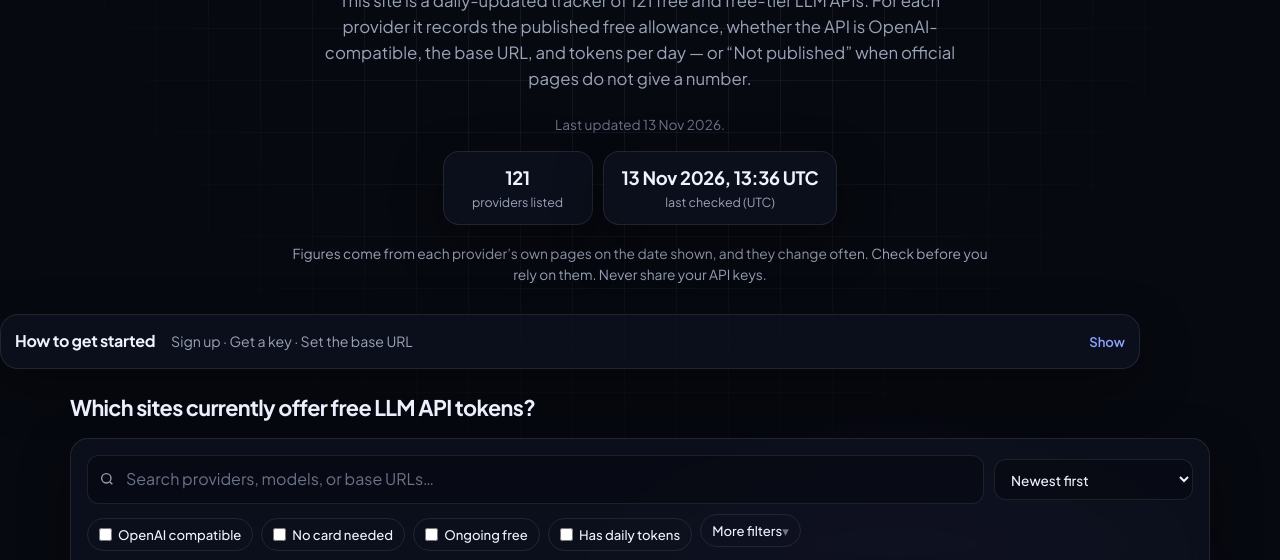
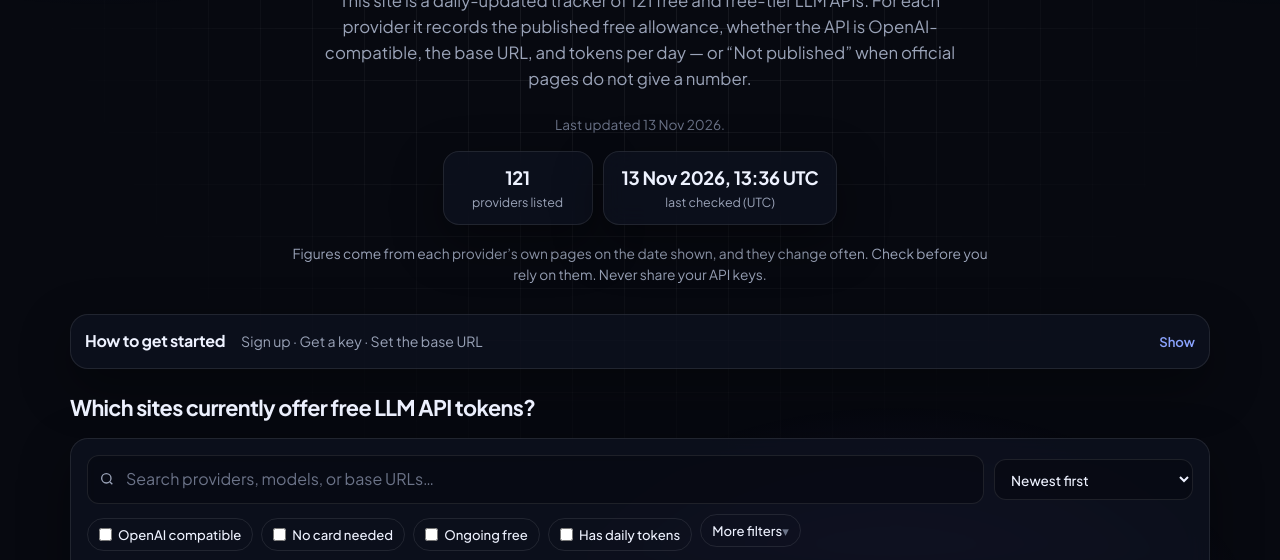
Before and after one commit to shivaprasad7894530722-wq/free-llm-api-tokens, a plain HTML site: page index.html in a window 1280 px wide. Shown: the part 232-792 px from the top of the page. Drawn offline with Linux system fonts and the light colour scheme.

Commit message:
Center the How to get started box on the home page.

```diff
--- a/assets/styles.css
+++ b/assets/styles.css
@@ -262,7 +262,7 @@ details.directory summary::after{content:" ▾";color:var(--faint)}
 .model-links a{font-weight:600}
 
 /* Compact first-screen chrome */
-.how-section{margin:0 0 22px}
+.how-section{margin:0 auto 22px}
 .how-box{background:var(--card);border:1px solid var(--line);border-radius:var(--radius);padding:4px 14px;box-shadow:var(--shadow)}
 .how-box > summary{cursor:pointer;list-style:none;display:flex;flex-wrap:wrap;align-items:baseline;gap:8px 16px;padding:10px 0}
 .how-box > summary::-webkit-details-marker{display:none}
```
